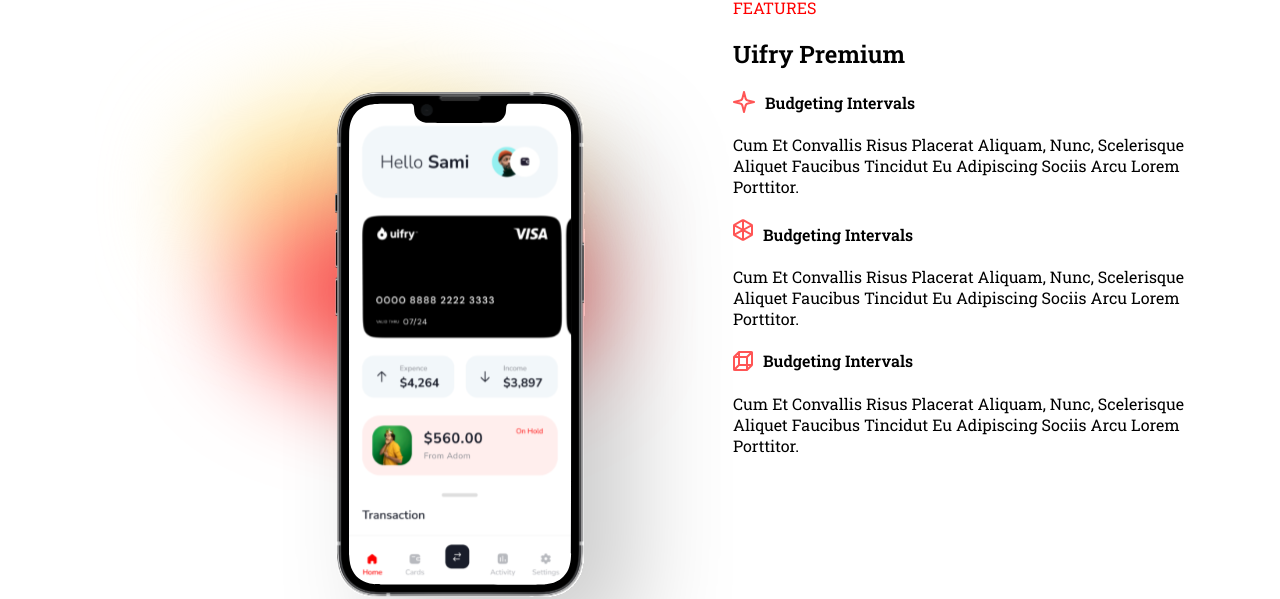
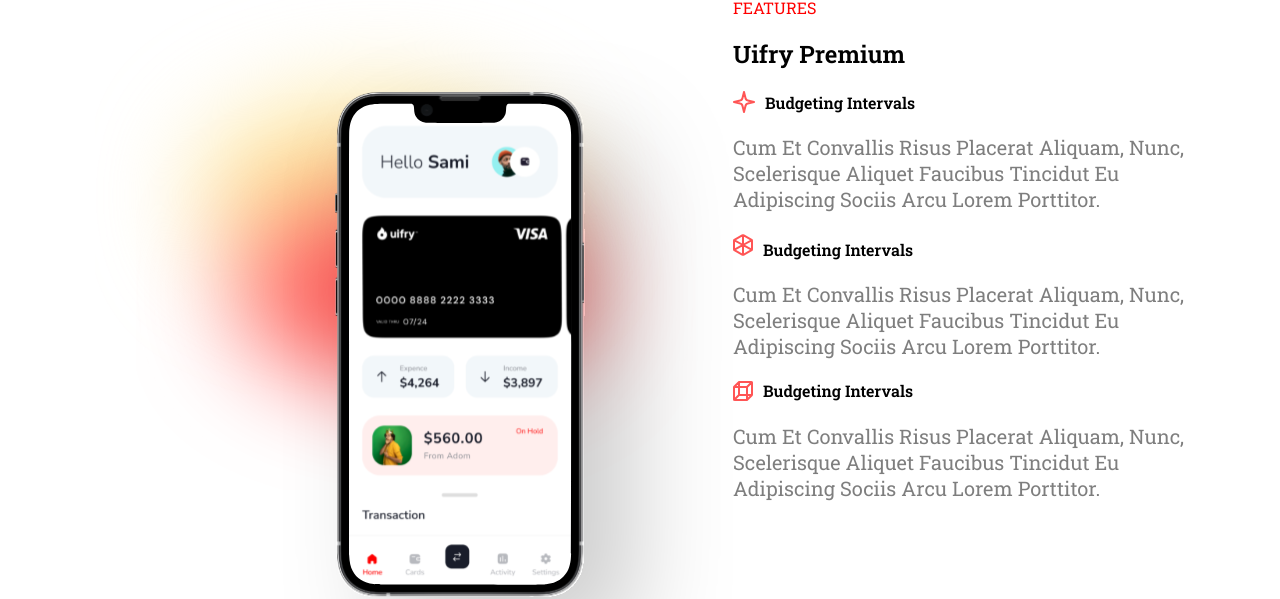
Before and after one commit to petekgithub/landingpage-uifry-v1, a Next.js app: page / in a window 1280 px wide. Shown: the part 1019-1618 px from the top of the page. Built offline with nearby package versions, Linux system fonts and the light colour scheme.

Commit message:
features-p-font-update

```diff
--- a/src/pages/HomePage/Features/styles.module.scss
+++ b/src/pages/HomePage/Features/styles.module.scss
@@ -15,6 +15,11 @@
 
   span {
     color: red;
+  }
+
+  p {
+    font-size: 20px;
+    opacity: .5;
   }
 
 
@@ -42,6 +47,7 @@
     .phone {
       z-index: 1 !important;
     }
+
 
 
 // That's because one of the class attributes seems to be overwritten from other class from your file
```
